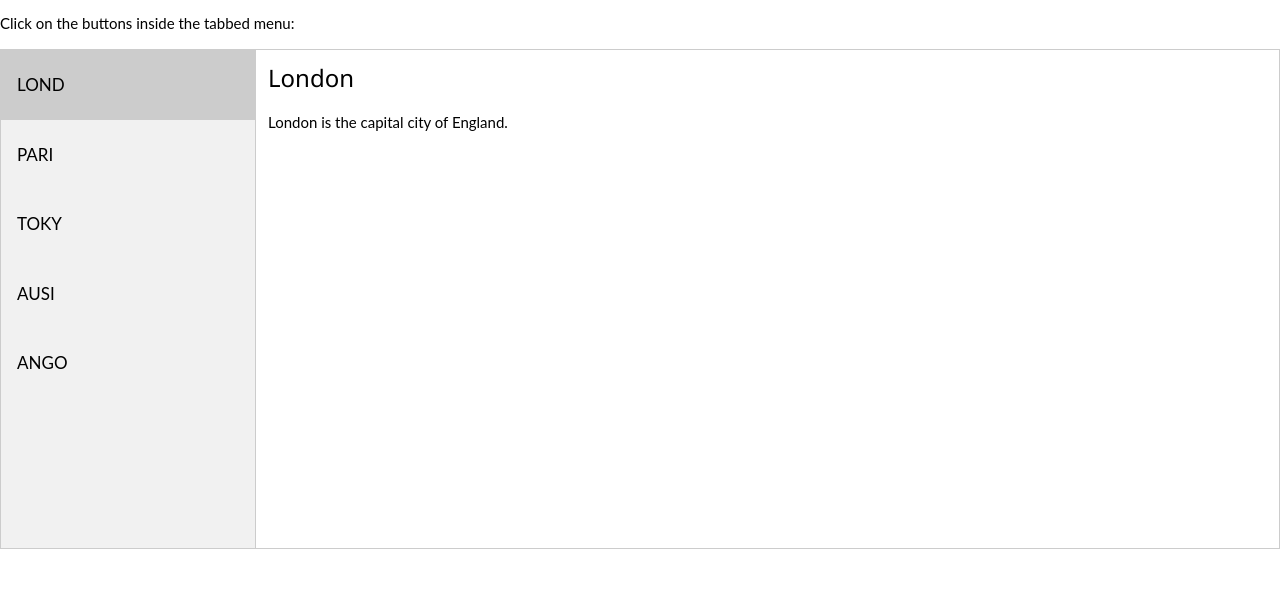
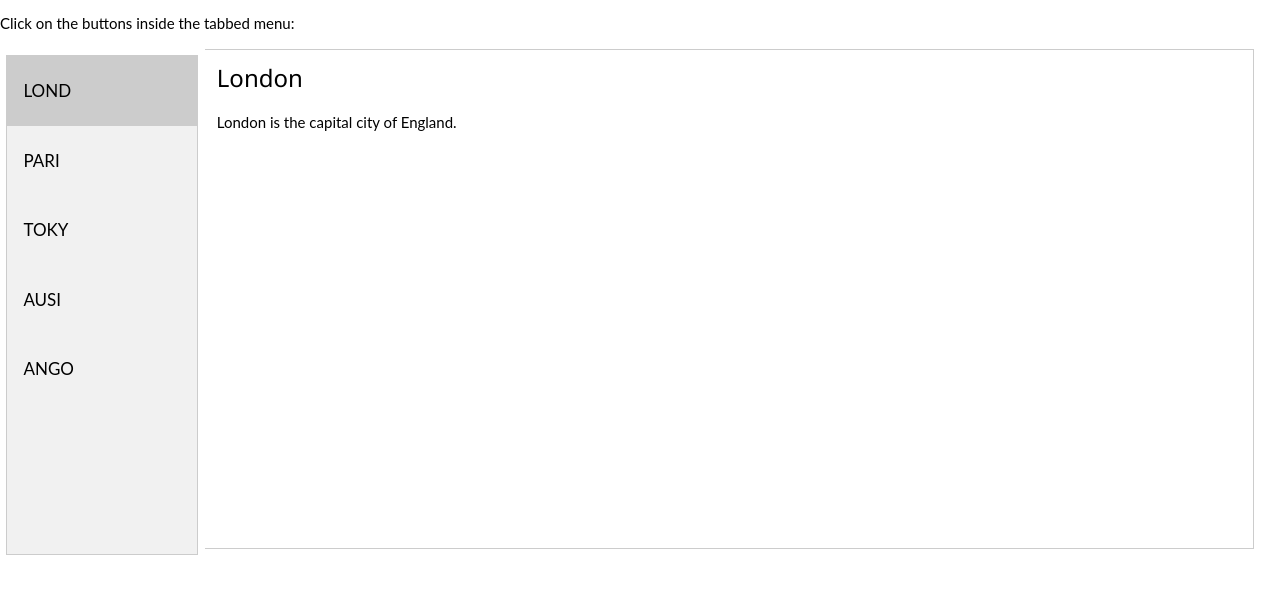
Before and after one commit to Bjenhamin4Alfredolvchenki/oosaka, a plain HTML site: page index.html in a window 1280 px wide. Shown: the part 211-800 px from the top of the page. Drawn offline with nearby package versions, Linux system fonts and the light colour scheme.

Commit message:
Update index.html

```diff
--- a/index.html
+++ b/index.html
@@ -113,8 +113,9 @@ body {font-family: "Lato", sans-serif;}
   float: left;
   border: 1px solid #ccc;
   background-color: #f1f1f1;
-  width: 20%;
+  width: 15%;
   height: 500px;
+  margin: 0.5%;
 }
 
 /* Style the buttons inside the tab */
@@ -147,7 +148,7 @@ body {font-family: "Lato", sans-serif;}
   float: left;
   padding: 0px 12px;
   border: 1px solid #ccc;
-  width: 80%;
+  width: 82%;
   border-left: none;
   height: 500px;
 }
```
